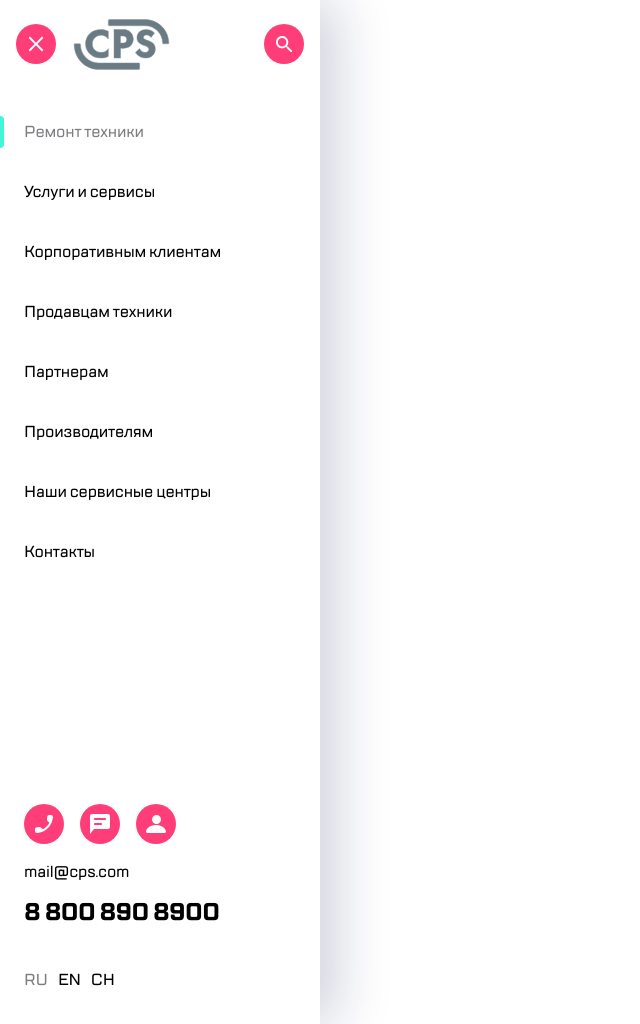
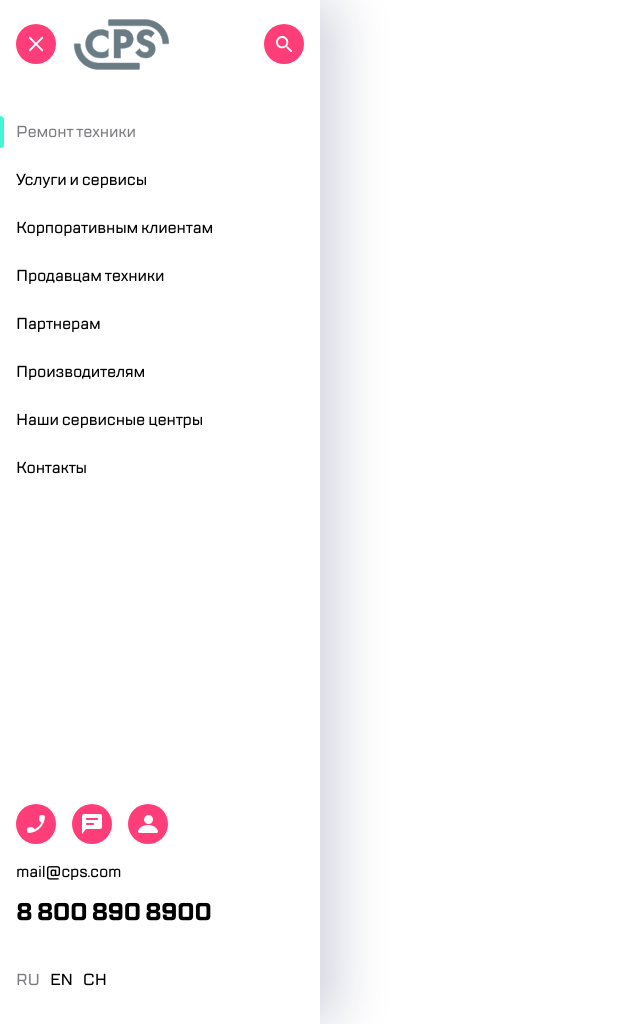
Before and after one commit to vonSch4/vonSch4.github.io, a plain HTML site: page aside/aside.html in a window 1280 px wide. Shown: the whole page, without its empty margins (0-640 px from the left). Drawn offline with Linux system fonts and the light colour scheme.

Commit message:
update
исправления по замечаниям

```diff
--- a/aside/aside.html
+++ b/aside/aside.html
@@ -11,15 +11,14 @@
 </head>
 <body>
     <aside class="aside">
-        <header class="aside-header">
-            <div class="aside-header__container">
-                <button class="btn aside-header__close" type="button"></button>
+        <div class="aside__container">
+            <div class="aside__header">
+                <button class="btn aside__close" type="button"></button>
                 <a href="#" class="logo-link">
                     <img class="logo-link__img" src="/assets/icons/logo.svg" alt="logo">
                 </a>
-                <button class="btn aside-header__search" type="button"></button>
+                <button class="btn aside__search" type="button"></button>
             </div>
-        </header>
             <nav class="nav aside__nav">
                 <ul class="nav__list">
                     <li class="nav__item">
@@ -48,7 +47,7 @@
                     </li>
                 </ul>
             </nav>
-        <footer class="aside-footer">
+            <div class="aside__footer">
                 <ul class="menu">
                     <li class="menu__item">
                         <button class="btn menu__call" type="button"></button>
@@ -60,22 +59,34 @@
                         <button class="btn menu__profile" type="button"></button>
                     </li>
                 </ul>
-            <div class="aside-footer__contact-info">
-                <a class="aside-footer__email" href="mailto:mail@cps.com">mail@cps.com</a>
-                <a class="aside-footer__tel" href="tel:+78008908900">8 800 890 8900</a>
-                <ul class="lang-menu aside-footer__lang-menu">
+                <div class="aside__contact-info">
+                    <a class="aside__email" href="mailto:mail@cps.com">mail@cps.com</a>
+                    <a class="aside__tel" href="tel:+78008908900">8 800 890 8900</a>
+                    <ul class="lang-menu aside__lang-menu">
                         <li class="lang-menu__item">
-                        <button class="lang-menu__btn lang-menu__btn--active" type="button">RU</button>
+                            <label class="lang-menu__radio">
+                                <input class="lang-menu__input" type="radio" name="lang" value="ru" checked>
+                                <span class="lang-menu__text">RU</span>
+                            </label>
                         </li>
                         <li class="lang-menu__item">
-                        <button class="lang-menu__btn" type="button">EN</button>
+                            <label class="lang-menu__radio">
+                                <input class="lang-menu__input" type="radio" name="lang" value="en">
+                                <span class="lang-menu__text">EN</span>
+                            </label>
                         </li>
                         <li class="lang-menu__item">
-                        <button class="lang-menu__btn" type="button">CH</button>
+                            <label class="lang-menu__radio">
+                                <input class="lang-menu__input" type="radio" name="lang" value="ch">
+                                <span class="lang-menu__text">CH</span>
+                            </label>
                         </li>
                     </ul>
                 </div>
-        </footer>
+            </div>
+        </div>
     </aside>
+
+    <div class="overlay"></div>
 </body>
 </html>
--- a/aside/src/css/style-aside.css
+++ b/aside/src/css/style-aside.css
@@ -1,32 +1,35 @@
 /* body */
 
 body {
+    position: relative;
     width: 100%;
 }
 
 /* Блок aside */
 
 .aside {
-    display: flex;
-    flex-direction: column;
     width: 320px;
-    min-height: 1024px;
     box-shadow: 16px 0px 52px rgba(14, 24, 80, 0.2);
 }
 
-/* aside-header */
+.aside__container {
+    width: 90%;
+    min-height: 1024px;
+    margin: 0 auto;
+    display: flex;
+    flex-direction: column;
+}
 
-.aside-header__container {
+/* aside__header */
+
+.aside__header {
     display: flex;
     align-items: center;
-    width: 90%;
     min-height: 88px;
-    margin: 0 auto;
     margin-bottom: 28px;
-
 }
 
-.aside-header__close {
+.aside__close {
     margin-right: 17px;
     background-image: url(/aside/assets/icons/close.svg);
     background-repeat: no-repeat;
@@ -34,7 +37,7 @@ body {
     background-size: 16px 16px;
 }
 
-.aside-header__search {
+.aside__search {
     background-image: url(/aside/assets/icons/search.svg);
     background-repeat: no-repeat;
     background-position: center;
@@ -50,31 +53,27 @@ body {
 .nav__list {
     display: flex;
     flex-direction: column;
-    align-items: flex-start;
+    gap: 16px;
 }
 
 .nav__item {
-    display: flex;
-    align-items: center;
     position: relative;
-    margin-bottom: 28px;
-}
-
-.nav__item:last-child {
-    margin-bottom: 0;
 }
 
 .nav__link {
+    display: block;
+    width: 100%;
+    padding: 4px 0;
+    background-color: transparent;
     font-size: 16px;
     font-weight: 500;
     line-height: 24px;
     letter-spacing: -0.2px;
-    padding: 4px 24px;
     transition: 0.15s;
 }
 
 .nav__link:hover {
-    transform: scale(1.1) translate(10px);
+    transform: translate(15px) scale(1.1);
     opacity: 0.7;
     color: #5b0284;
 }
@@ -94,7 +93,7 @@ body {
     display: block;
     position: absolute;
     top: 0;
-    left: 0;
+    left: -16px;
     width: 4px;
     height: 32px;
     background-color: #41F6D7;
@@ -102,14 +101,14 @@ body {
     border-bottom-right-radius: 4px;
 }
 
-/* aside-footer */
+/* aside__footer */
 
-.aside-footer {
+.aside__footer {
     display: flex;
     flex-direction: column;
 }
 
-/* menu в aside-footer */
+/* menu в aside__footer */
 
 .menu__item {
     display: flex;
@@ -117,7 +116,6 @@ body {
 }
 
 .menu__call {
-    margin-left: 24px;
     margin-right: 16px;
 }
 
@@ -125,17 +123,16 @@ body {
     margin-right: 16px;
 }
 
-/* aside-footer__contact-info */
+/* aside__contact-info */
 
-.aside-footer__contact-info {
+.aside__contact-info {
     display: flex;
     flex-direction: column;
     align-items: flex-start;
     margin-top: 16px;
-    margin-left: 24px;
 }
 
-.aside-footer__email {
+.aside__email {
     font-size: 16px;
     font-weight: 500;
     line-height: 24px;
@@ -143,7 +140,7 @@ body {
     margin-bottom: 12px;
 }
 
-.aside-footer__tel {
+.aside__tel {
     font-size: 24px;
     font-weight: 700;
     line-height: 32px;
@@ -151,11 +148,13 @@ body {
     margin-bottom: 40px;
 }
 
+/* lang-menu */
+
 .lang-menu {
     display: flex;
 }
 
-.aside-footer__lang-menu {
+.aside__lang-menu {
     margin-bottom: 32px;
 }
 
@@ -163,13 +162,42 @@ body {
     margin-right: 10px;
 }
 
-.lang-menu__btn {
+.lang-menu__input {
+    position: absolute;
+    width: 1px;
+    height: 1px;
+    margin: -1px;
+    border: 0;
+    padding: 0;
+    clip: rect(0 0 0 0);
+    overflow: hidden;
+}
+
+.lang-menu__text {
     font-size: 16px;
     font-weight: 500;
     line-height: 24px;
     letter-spacing: -0.2px;
 }
 
-.lang-menu__btn--active {
+.lang-menu__input:focus ~ .lang-menu__text {
+    border: 1px solid #7E7E82;
+    border-radius: 3px;
+}
+
+.lang-menu__input:checked ~ .lang-menu__text {
     color: #7E7E82;
 }
+
+/* overlay */
+
+.overlay {
+    position: absolute;
+    width: 100%;
+    height: 100%;
+    top: 0;
+    left: 0;
+    filter: blur(5px);
+    opacity: 0.5;
+    z-index: -1;
+}
```
Lines whose indentation alone changed are shown as unchanged.
